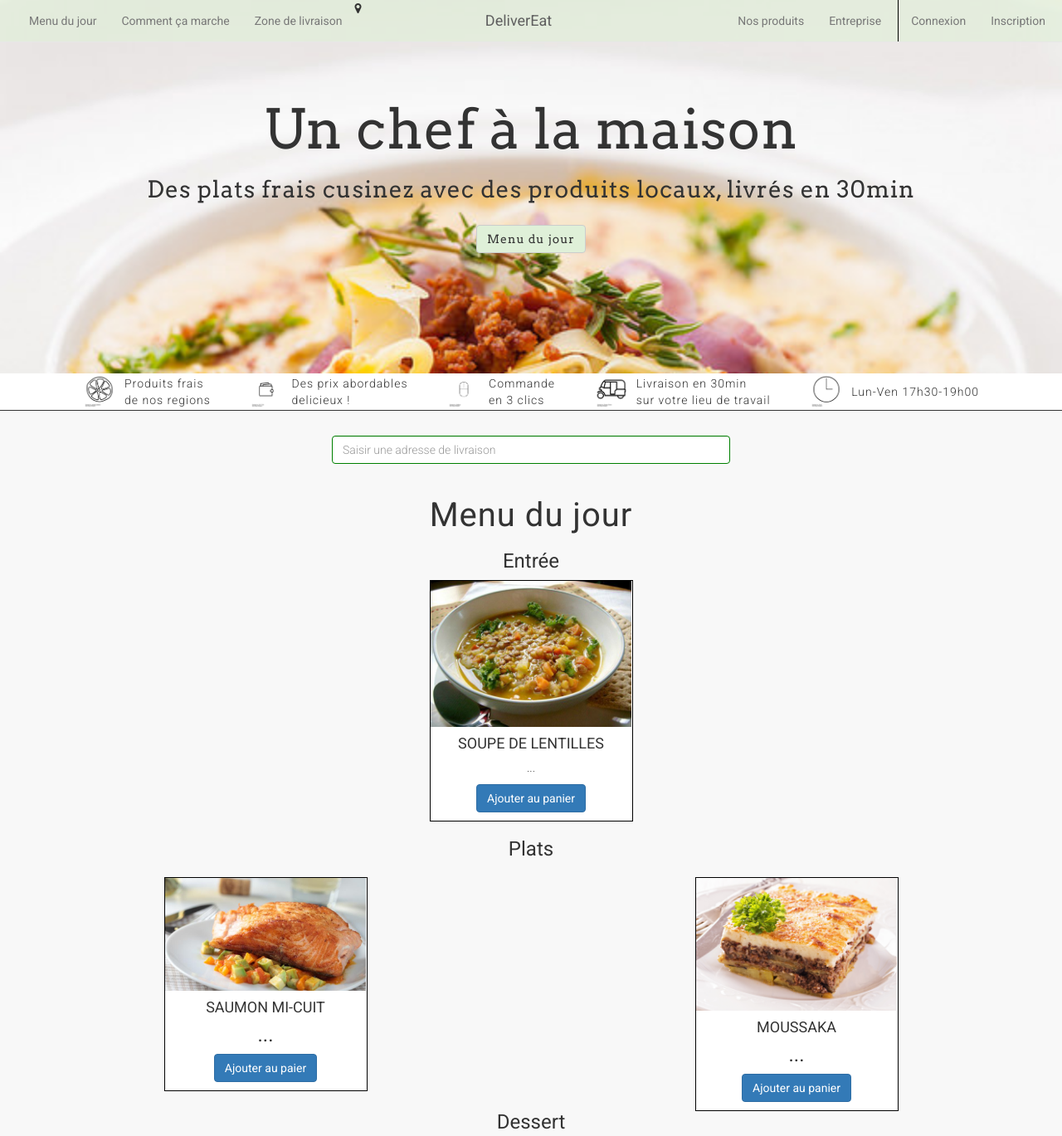
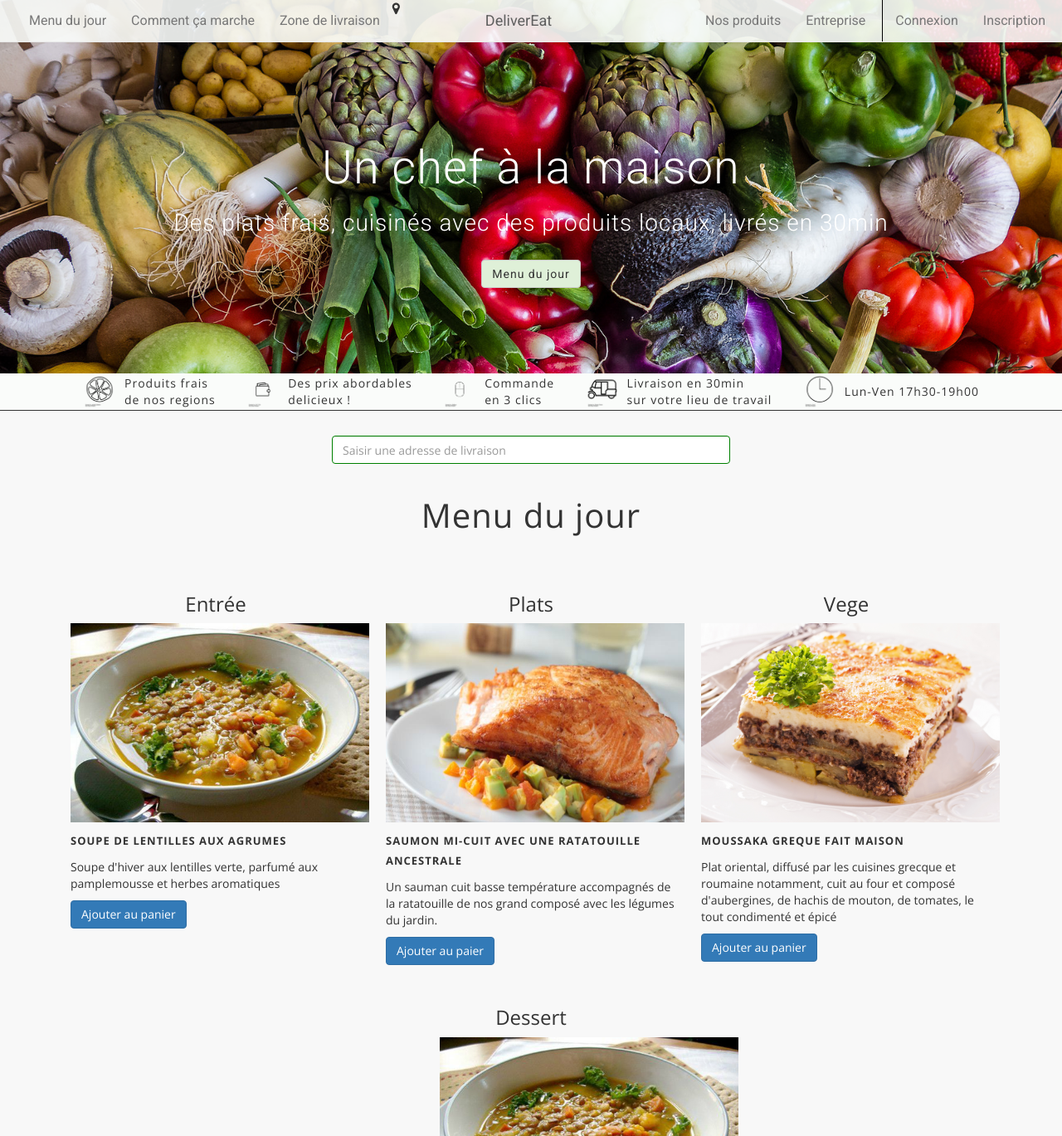
Before and after one commit to stephanemuller1248/Eatdeliv-gh-pages, a plain HTML site: page index.html in a window 1280 px wide. Shown: the top 1369 px of the page at 83% size. Drawn offline with nearby package versions, Linux system fonts and the light colour scheme; some packages are replaced by stand-ins of ours; a script that the page names is missing.

Commit message:
2 eme maj

```diff
--- a/index.html
+++ b/index.html
@@ -7,7 +7,7 @@
 
 		<title>DeliverEat - Livraise de plat à domicile</title>
 
-		<link href="https://fonts.googleapis.com/css?family=Arvo|Roboto:300,400,700" rel="stylesheet">
+		<link href="https://fonts.googleapis.com/css?family=Open+Sans:300,400,700|Roboto:300,400" rel="stylesheet">
 		<link rel="stylesheet" href="https://maxcdn.bootstrapcdn.com/bootstrap/3.2.0/css/bootstrap.min.css">
 		<link rel="stylesheet" href="https://maxcdn.bootstrapcdn.com/font-awesome/4.6.3/css/font-awesome.min.css">
 		<link rel="stylesheet" type="text/css" href="style.css">
@@ -34,7 +34,7 @@
           <span class="icon-bar"></span>
           <span class="icon-bar"></span>
         </button>
-        <a class="navbar-brand" href="#"><span>DeliverEat</span></a>
+        <a class="navbar-brand" href="#"><stong>DeliverEat</strong></a>
       </div>
 
     <!-- Collect the nav links, forms, and other content for toggling -->
@@ -42,12 +42,12 @@
       <ul class="nav navbar-nav">
         <li><a href="#" style="padding-left: 20px">Menu du jour</a></li>
         <li><a href="#">Comment ça marche</a></li>
-        <li><a href="#zonelivraison s s">Zone de livraison</a></li>
-        <li><i class="fa fa-map-marker" aria-hidden="true"></i></li>
+        <li><a href="#myModal" data-toggle="modal" data-target="#myModal">Zone de livraison</a></li>
+        <li><i class="fa fa-map-marker" aria-hidden="true" ></i></li>
       </ul>
       <ul class="nav navbar-nav navbar-right">
         <li><a href="#">Nos produits</a></li>
-        <li><a href="#compteentreprise" style="padding-right: 20px; border-right: 1px solid black">Entreprise</a></li>
+        <li><a href="#" style="padding-right: 20px; border-right: 1px solid black">Entreprise</a></li>
         <li><a href="#">Connexion</a></li>
         <li><a href="#" style="padding-right: 20px">Inscription</a></li>
       </ul>
@@ -58,7 +58,7 @@
 
   <div id="test">
     <h1>Un chef à la maison</h1>
-    <h3>Des plats frais cusinez avec des produits locaux, livrés en 30min</h3>
+    <h3>Des plats frais, cuisinés avec des produits locaux, livrés en 30min</h3>
     <a class="btn btn-default monbouton" href="#" role="button">Menu du jour</a>
   </div>
 
@@ -131,46 +131,54 @@
       <input type="text" class="form-control" placeholder="Saisir une adresse de livraison" style="border: 1px solid green">
     </div>
 
-    <div class="menudujour text-center">
-        <h2>Menu du jour<h3>
-        <h3>Entrée</h3>
+    <h2>Menu du jour</h2>
+
+    <div class="spacer"></div>
+
+    <div class="container">
+      <div class="rows">
+        <div class="col-md-4">
+          <h3 style="text-align:center">Entrée</h3>
           <div class="entree">
-          <img src="images/soupe_lentilles.jpg" alt="lentilles" width="242" heigt="200">
+            <img src="images/soupe_lentilles.jpg" alt="lentilles" style= "width:360px; height:240px">
             <div class="caption">
-            <h4>SOUPE DE LENTILLES</h3>
-            <p>...</p>
+              <h4>SOUPE DE LENTILLES AUX AGRUMES</h4>
+              <p>Soupe d'hiver aux lentilles verte, parfumé aux pamplemousse et herbes aromatiques</p>
               <p><a href="#" class="btn btn-primary" role="button">Ajouter au panier</a></p>
             </div>
           </div>
-      <div class="rows">
-        <h3 style="text-align:center">Plats<h3>
-        <div class="col-md-6">
+        </div>
+        <div class="col-md-4">
+          <h3 style="text-align:center">Plats</h3>
           <div class="plats">
-              <img src="images/saumon_ratatouille.jpg" alt="..." width="242" heigt="200">
+            <img src="images/saumon_ratatouille.jpg" alt="..." style= "width:360px; height:240px">
             <div class="caption">
-              <h4>SAUMON MI-CUIT</h3>
-              <p>...</p>
+            <h4>SAUMON MI-CUIT AVEC UNE RATATOUILLE ANCESTRALE</h4>
+            <p>Un sauman cuit basse température accompagnés de la ratatouille de nos grand composé avec les légumes du jardin.</p>
             <p><a href="#" class="btn btn-primary" role="button">Ajouter au paier</a></p>
             </div>
           </div>
         </div>
-        <div class="col-md-6">
+        <div class="col-md-4">
+          <h3 style="text-align:center">Vege</h3>
           <div class="plats">
-            <img src="images/moussak.jpg" alt="..." width="242" heigt="200">
+            <img src="images/moussak.jpg" alt="..." style= "width:360px; height:240px">
             <div class="caption">
-            <h4>MOUSSAKA</h3>
-            <p>...</p>
+            <h4>MOUSSAKA GREQUE FAIT MAISON</h4>
+            <p>Plat oriental, diffusé par les cuisines grecque et roumaine notamment, cuit au four et composé d'aubergines, de hachis de mouton, de tomates, le tout condimenté et épicé</p>
             <p><a href="#" class="btn btn-primary" role="button">Ajouter au panier</a></p>
             </div>
           </div>
         </div>
       </div>
+    </div>
+        <br>
+        <div class="dessert">
           <h3>Dessert</h3>
-        <div class="dessert">
-          <img src="images/soupe_lentilles.jpg" alt="..." width="242" heigt="200">
+          <img src="images/soupe_lentilles.jpg" alt="..." style= "width:360px; height:240px">
           <div class="caption">
-            <h4>PANNA COTTA</h4>
-            <p>...</p>
+            <h4 style="">PANNA COTTA</h4>
+            <p>La panna cotta est fabriquée à partir de crème, de lait et de sucre auxquels on ajoute de la gélatine pour obtenir une consistance ferme.  Ce dessert est généralement servi avec un coulis ou une  de fruits.</p>
             <p><a href="#" class="btn btn-primary" role="button">Ajouter au panier</a></p>
           </div>
         </div>
@@ -179,7 +187,7 @@
    <div class="spacer"></div>
 
   <div class="commentcamarche">
-    <div class="container text-center">
+    <div class="container">
       <h2>Comment ça marche</h2>
       <br>
       <br>
@@ -235,7 +243,8 @@
 
   <div class="compteentreprise text-center">
     <h2>Compte Entreprise</h2>
-    <!-- Button trigger modal -->
+    <!-- Button trigger modal <-->
+    <br>
     <button type="button" class="btn btn-primary btn-lg" data-toggle="modal" data-target="#companylogin">
       Forumlaire d'inscription
     </button>
@@ -276,21 +285,46 @@
   </div>
 
       <div id="footer">
+        <div class="container">
           <div class="row">
-          <div class="col-sm-6">
-      			 <h3>Suivez-nous</h3>
+            <div class="col-md-4">
+              <h5>CONTACTER-NOUS</h5>
+              <p>hello@devlivereat.ch</p>
+              <p>+41 79 255 07 68</p>
+            </div>
+            <div class="col-md-4">
+        			 <h5>SUIVEZ-NOUS</h5>
         			 <ul class="list-inline">
         				<li><a href="wwww.facebook.com"><i class="fa fa-facebook" aria-hidden="true" style="font-size: 22px;"></i><a></li>
         				<li><a href="www.twitter.com"><i class="fa fa-twitter" aria-hidden="true" style="font-size: 22px;"></i></a></li>
     			     </ul>
             </div>
-          <div class="col-sm-6">
-            <p style ="text-align: right">Site crée par © Stephane</p>
+            <div class="col-md-4">
+              <h5>EN SAVOIR PLUS</h5>
+              <p>Mention légale</p>
+              <p>CGV</p>
+            </div>
           </div>
         </div>
       </div>
 
-
+        <div class="modal fade" id="myModal" tabindex="-1" role="dialog" aria-labelledby="myModalLabel">
+          <div class="modal-dialog" role="document">
+            <div class="modal-content">
+              <div class="modal-header">
+                <button type="button" class="close" data-dismiss="modal" aria-label="Close"><span aria-hidden="true">&times;</span></button>
+                <h4 class="modal-title" id="myModalLabel">Modal title</h4>
+              </div>
+              <div class="modal-body">
+                ...
+              </div>
+              <div class="modal-footer">
+                <button type="button" class="btn btn-default" data-dismiss="modal">Close</button>
+                <button type="button" class="btn btn-primary">Save changes</button>
+              </div>
+            </div>
+          </div>
+        </div>
 
 		    <!-- Including Bootstrap JS (with its jQuery dependency) so that dynamic components work -->
     <script src="https://ajax.googleapis.com/ajax/libs/jquery/1.11.1/jquery.min.js"></script>
--- a/style.css
+++ b/style.css
@@ -1,16 +1,19 @@
 body{
 	background-color: rgb(248, 248, 248);
-	font-family: "Roboto", sans-serif;
+	font-family: "Open Sans", sans-serif;
 	font-weight: 300;
 }
 
 .haut {
 
-	background-color: rgba(223, 240, 216, 0.6);
+	background-color: rgba(250, 252, 250, 0.9);
+	font-family: "Roboto";
 	font-weight: 400;
+	font-size: 16px;
 }
 
 .navbar-brand {
+
     position: absolute;
     width: 100%;
     left: 0;
@@ -22,19 +25,25 @@ body{
 
 #test {
 
-	background-image: url(images/background.jpg);
+	background-image: url(images/back.jpg);
 	background-repeat: no-repeat;
 	background-size: cover;
-	font-family: Arvo;
+	font-family: "Roboto", sans-serif;
 	letter-spacing: 1px;
 	height: 450px;
+	font-weight: 300;
+	color: white;
 	text-align: center;
-	padding-top: 100px;
-	text-shadow; 2px 2px 2px rgba(0, 0, 0, 0.5)
-}
+	padding-top: 150px;
+	text-shadow; 1px 1px 1px rgba(0, 0, 0, 0.5)
+ }
 
 #test h1{
-	font-size: 66px;
+
+	font-size: 56px;
+	line-height: 64px;
+	font-weight: 300
+
 
 }
 
@@ -52,7 +61,7 @@ body{
 	padding-left: 100px;
 	padding-right: 100px;
 	letter-spacing: 1px;
-	background-color: white;
+	background-color: rgb(250, 252, 250);
 }
 
 #adresse{
@@ -69,40 +78,27 @@ h2 {
 	font-size: 40px;
 	letter-spacing: 1px;
 	text-shadow; 2px 2px 2px rgba(0, 0, 0, 0.5)
-	font-family: Arvo;
-	font-weight: 400;
+	font-family: "Roboto", sans-serif;
+	font-weight: 300;
+	text-align: center;
 }
 
 h3 {
 
 	text-shadow; 2px 2px 2px rgba(0, 0, 0, 0.5)
-	font-family: Arvo;
-	font-weight: 400;
+	font-family: "Roboto", sans-serif;
+	font-weight: 300;
 }
 
-.entree {
+h4 {
 
-	margin: 0 auto;
-  	width: 245px; /* largeur obligatoire pour être centré */
-	border: 1px solid black;
-	background-color: white;
+	font-size: 13px;
+	line-height: 24px;
+	letter-spacing: 1px;
+	font-family: "Open Sans", sans-serif;
+	font-weight: 700
 }
 
-.dessert {
-
-	margin: 0 auto;
-  	width: 245px; /* largeur obligatoire pour être centré */
-	border: 1px solid black;
-	background-color: white;
-}
-
-.plats {
-
-	margin: 0 auto;
-  	width: 245px; /* largeur obligatoire pour être centré */
-	border: 1px solid black;
-	background-color: white;
-}
 
 
 .commentcamarche {
@@ -130,6 +126,14 @@ h3 {
 
 }
 
+.dessert {
+
+	margin: 0 auto;
+	text-align: center;
+	padding-left: 530px;
+	padding-right: 530px;
+}
+
 .zonedelivraison {
 
 	padding-top: 30px;
@@ -144,15 +148,29 @@ h3 {
 .compteentreprise {
 
 	background-color: white;
-	margin-top: 150px;
+	padding-top: 150px;
+	padding-bottom: 150px;
 }
+
 .spacer {
 
-	height: 4em;
+	height: 3em;
 
 }
 
+h5 {
+
+	font-size: 16px;
+	line-height: 22px;
+	padding-bottom: 30px;
+
+}
 #footer {
+
+	text-align: center;
 	background-color: black;
-	color: #aaaaaa
+	color: white;
+	font-weight: 300;
+	padding-top: 80px;
+
 }
```
Also changed, not shown: images/IMG_1320.png (added), images/back.jpg (added). Lines whose indentation alone changed are shown as unchanged.
